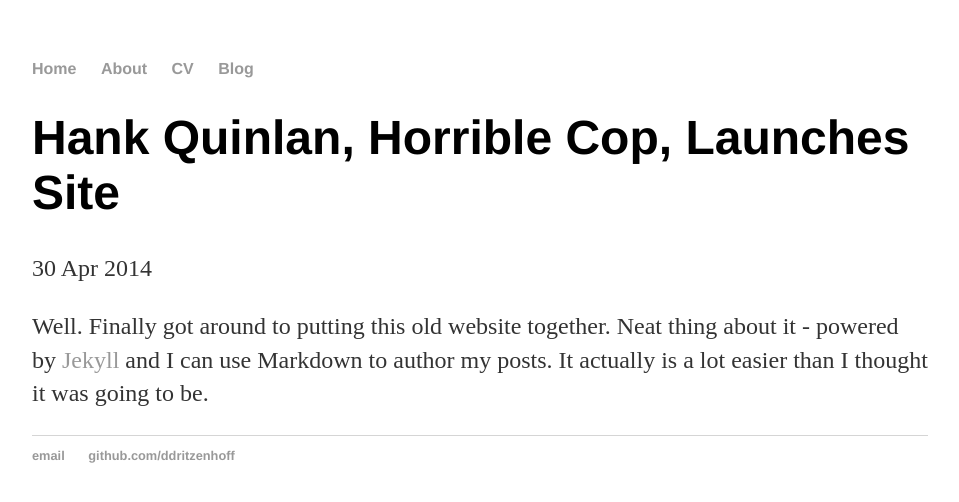
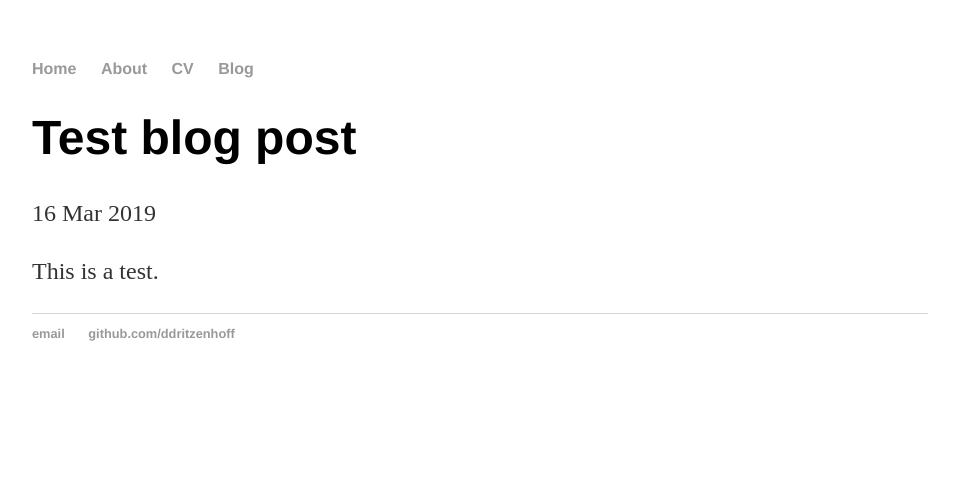
Before and after one commit to ddritzenhoff/ddritzenhoff.github.io, a Jekyll site: the page built from _posts/2019-03-08-Dominik-Ritzenhoff-first-blog.md, in a window 1280 px wide. Shown: the top 502 px of the page, without its empty margins (160-1119 px from the left). Built offline with Jekyll 4.4.1, drawn with Linux system fonts in a browser that asks for light colours.

Commit message:
Update 2019-03-08-Dominik-Ritzenhoff-first-blog.md

```diff
--- a/_posts/2019-03-08-Dominik-Ritzenhoff-first-blog.md
+++ b/_posts/2019-03-08-Dominik-Ritzenhoff-first-blog.md
@@ -1,7 +1,7 @@
 ---
 layout: post
-title: "Hank Quinlan, Horrible Cop, Launches Site"
-date: 2014-04-30
+title: "Test blog post"
+date: 2019-03-16
 ---
 
-Well. Finally got around to putting this old website together. Neat thing about it - powered by [Jekyll](http://jekyllrb.com) and I can use Markdown to author my posts. It actually is a lot easier than I thought it was going to be.
+This is a test.
```
